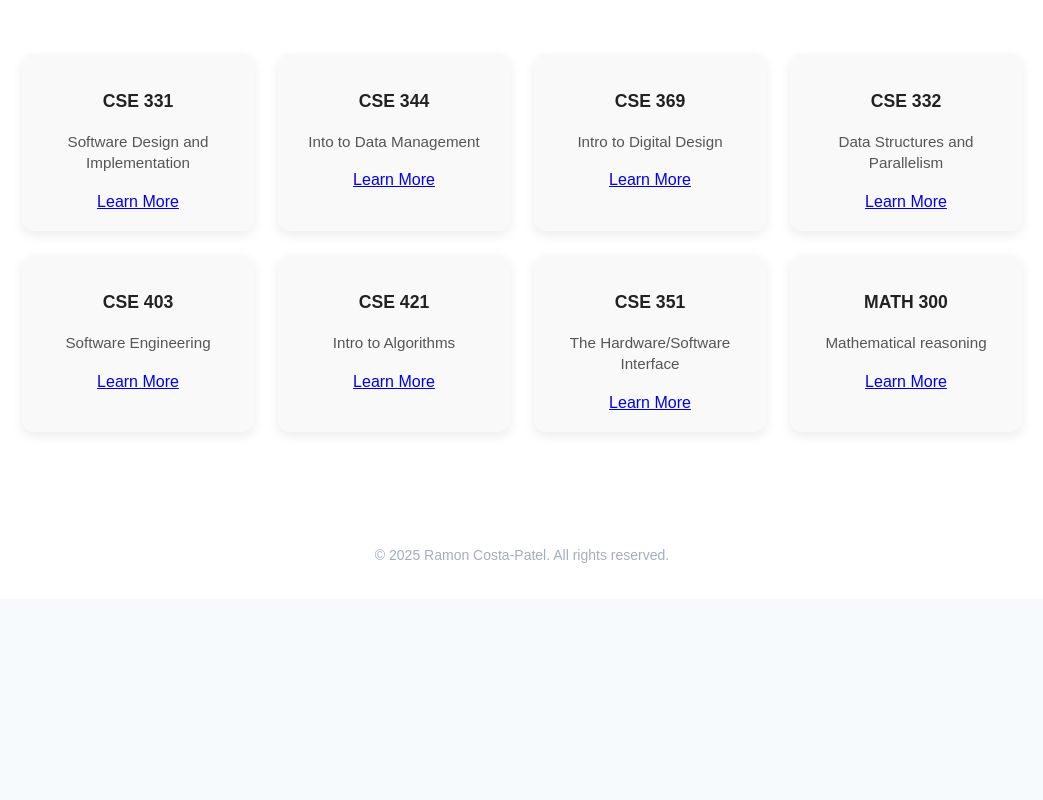
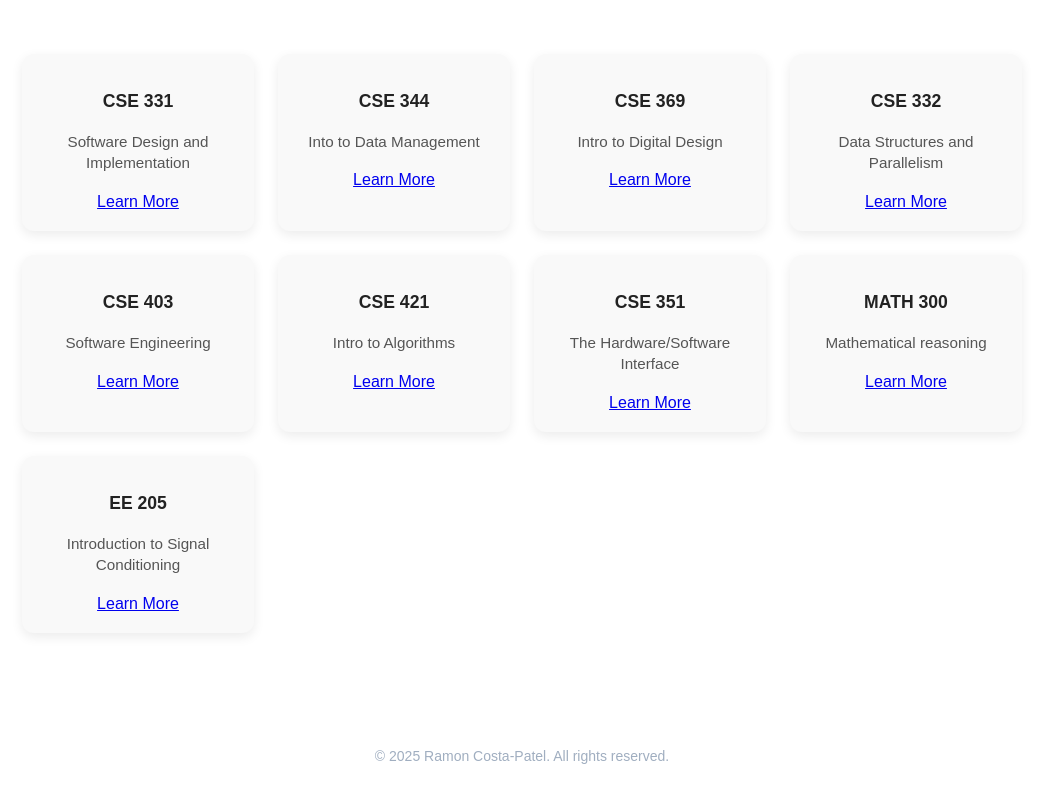
Before and after one commit to ramon-rcp/ramonrcp.portfolio, a React app: page / in a window 1280 px wide. Shown: the part 2826-3626 px from the top of the page, without its empty margins (118-1161 px from the left). Before the commit the page ends 3425 px from the top, so only its background shows below. Built offline with nearby package versions, Linux system fonts and the light colour scheme.

Commit message:
add ee205 course

```diff
--- a/src/Courses.tsx
+++ b/src/Courses.tsx
@@ -68,4 +68,9 @@ const courseList: {title: string, name: string, link: string}[] = [
     name: "Mathematical reasoning",
     link: "https://math.washington.edu/math300"
    },
+   {
+    title: "EE 205",
+    name: "Introduction to Signal Conditioning",
+    link: "https://www.ece.uw.edu/abet/?id=4310"
+   },
 ]
```
